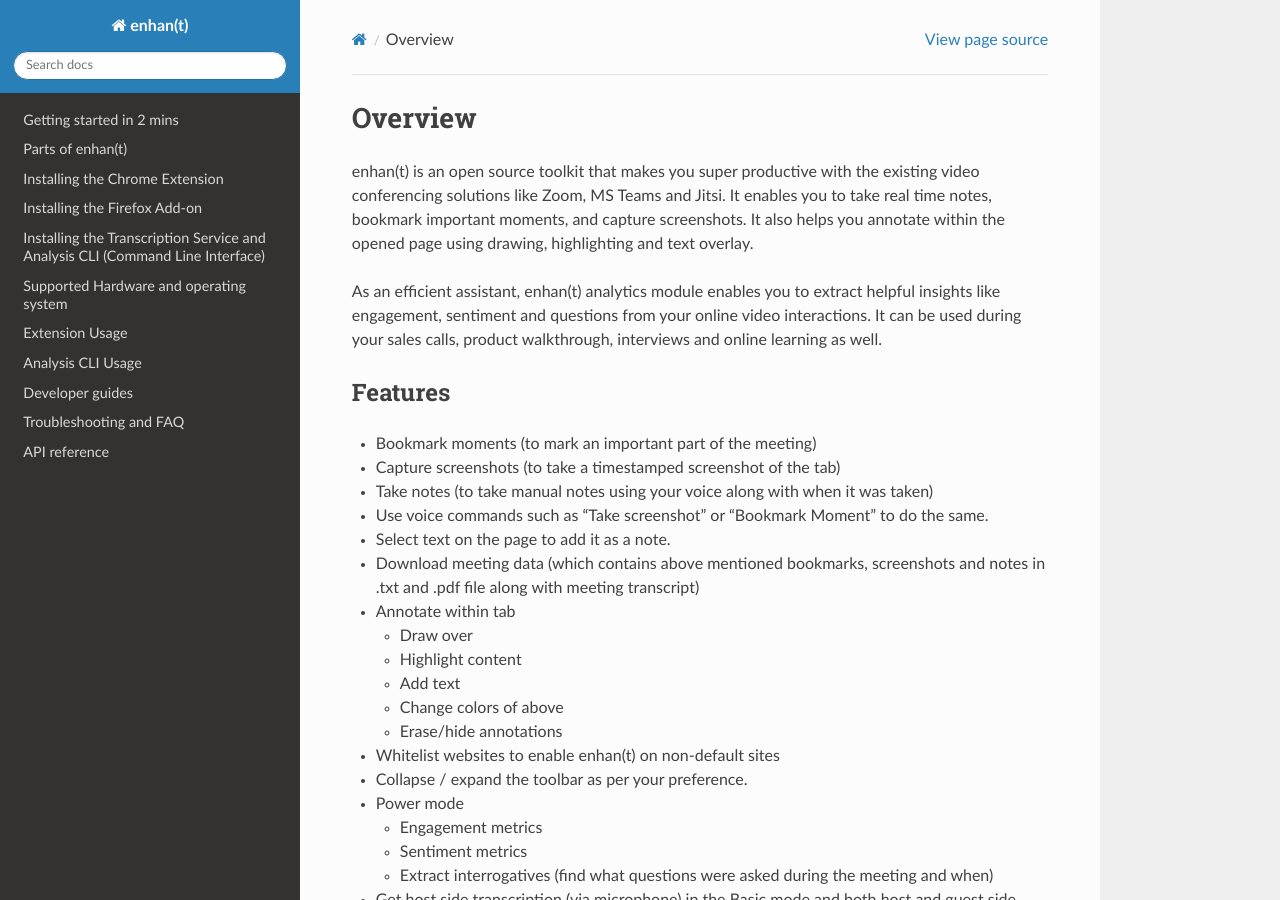
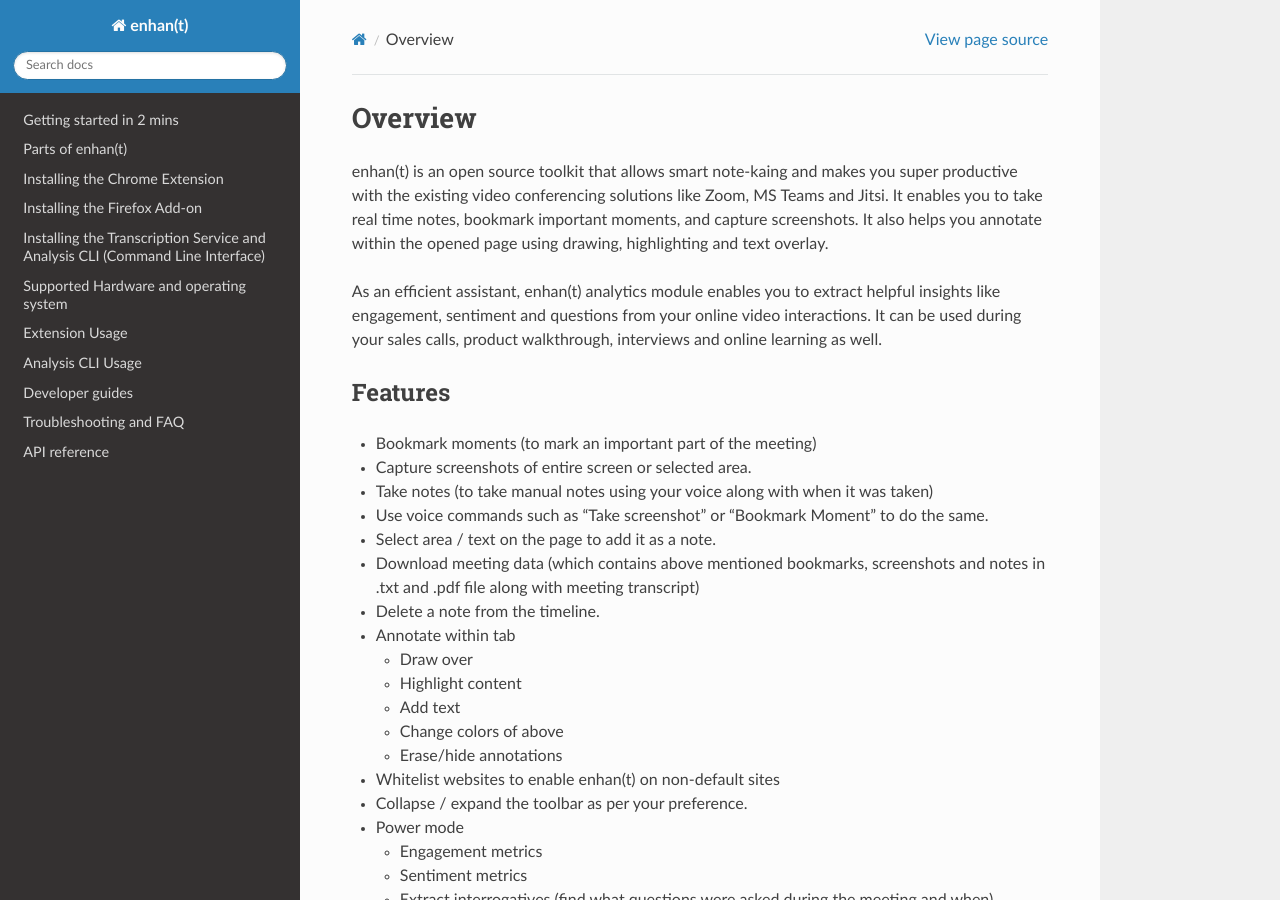
Before and after one commit to keplerlab/enhant, a Sphinx documentation site: the page built from docs/source/index.rst, in a window 1280 px wide and 900 px high. Built offline with Sphinx 7.4.7 and the Read the Docs theme 2.0.0, drawn with Linux system fonts in a browser that asks for light colours; some of the changed text lies outside the part shown.

Commit message:
docs updated

```diff
--- a/docs/source/chrome_extension_usage/basic_mode.rst
+++ b/docs/source/chrome_extension_usage/basic_mode.rst
@@ -39,7 +39,7 @@
 Once the meeting has been joined, the record icon can be hit to start the enhan(t) session. The record icon will keep animating during the course of the session. The toolbar will expand to show 3 new icons – bookmark, camera and file. These icons provide the following functions:
 
 #.  Bookmark moment (bookmark icon): This allows the user to literally bookmark a moment during the meeting. A lot of times, one wants to mark a moment which seems important so that one can go back later and refer to it. This enables this feature.
-#.  Capture screenshot (camera icon): This allows the user to capture the contents displayed in the tab along with the timestamp. This allows the user to captured shared screen content, like that important slide during a presentation, along with the time.
+#.  Capture screenshot (camera icon): This allows the user to capture the contents displayed in the tab or selected area along with the timestamp. Like that important slide during a presentation or some subsection within the slide, along with the time.
 #.  Take notes (file icon): On clicking this, the user is provided with a text area where one can take notes. The user can also record notes using voice by clicking on the mic icon (speak now) in the notes section. On clicking the ‘Add Notes’ button, the notes are persisted along with the timestamp. Users at times want to add their thoughts during the meeting. This feature enables that.
 
 At any point in time, user can click the rightmost chevron icon to toggle the expansion and collapse the history of actions during the meeting. The latest action appears at the top.
--- a/docs/source/index.rst
+++ b/docs/source/index.rst
@@ -6,8 +6,8 @@
 Overview
 ========
 
-enhan(t) is an open source toolkit that makes you super productive with
-the existing video conferencing solutions like Zoom, MS Teams and Jitsi.
+enhan(t) is an open source toolkit that allows smart note-kaing and
+makes you super productive with the existing video conferencing solutions like Zoom, MS Teams and Jitsi.
 It enables you to take real time notes, bookmark important moments, and
 capture screenshots. It also helps you annotate within the opened page
 using drawing, highlighting and text overlay.
@@ -23,16 +23,18 @@
 
 -  Bookmark moments (to mark an important part of the meeting)
 
--  Capture screenshots (to take a timestamped screenshot of the tab)
+-  Capture screenshots of entire screen or selected area.
 
 -  Take notes (to take manual notes using your voice along with when it was taken)
 
 -  Use voice commands such as "Take screenshot" or "Bookmark Moment" to do the same.
 
--  Select text on the page to add it as a note.
+-  Select area / text on the page to add it as a note.
 
 -  Download meeting data (which contains above mentioned bookmarks,
    screenshots and notes in .txt and .pdf file along with meeting transcript)
+
+- Delete a note from the timeline.
 
 -  Annotate within tab
 
--- a/docs/source/parts_of_enhant.rst
+++ b/docs/source/parts_of_enhant.rst
@@ -91,9 +91,9 @@
 
 -  Bookmarks
 
--  Screenshots
+-  Screenshots : Full page or selected area.
 
--  Notes
+-  Notes: Using Voice or manually.
 
 -  Audio or video recording overlayed with bookmarks, screenshots and
    notes moments (if user uploads them)
```
Also changed, not shown: other parts of docs/source/index.rst (+1 -1 lines), docs/source/getting_started_in_2_mins.rst (+7 -5 lines).
